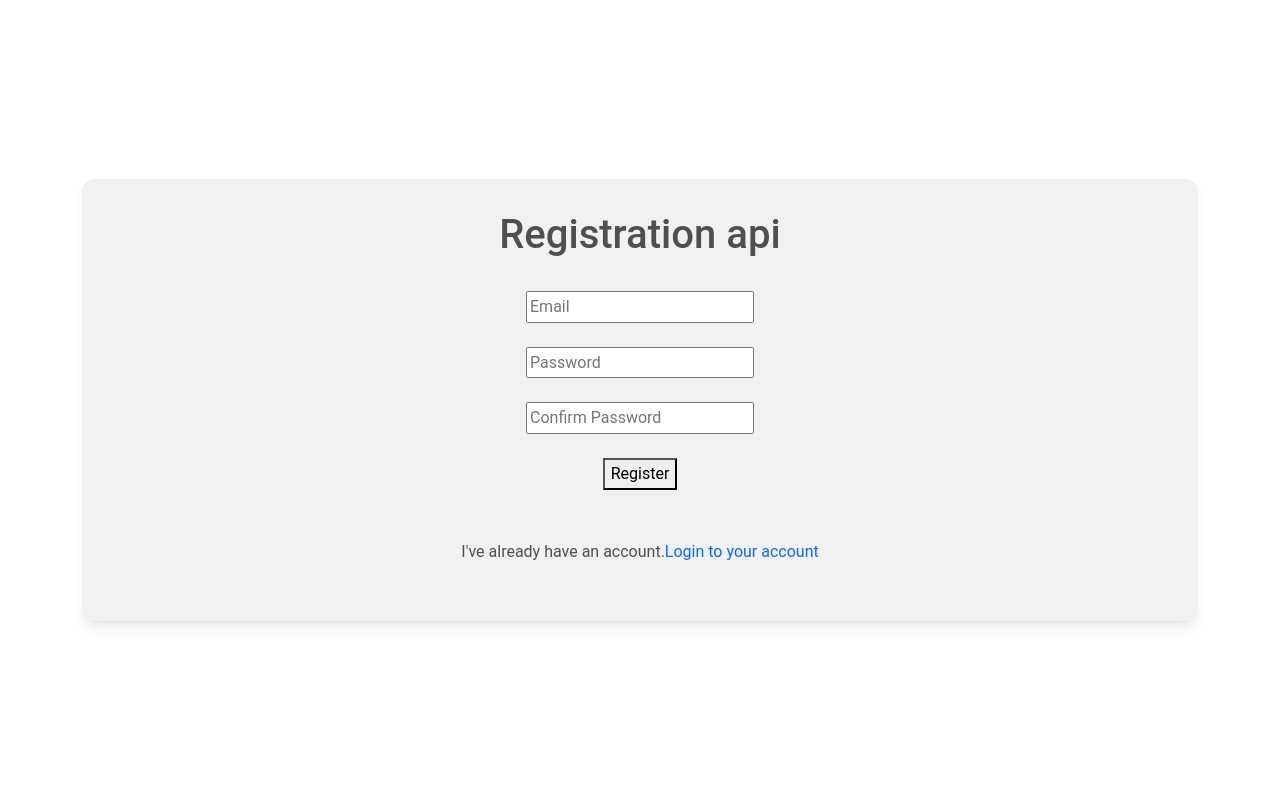
After one commit to pooryafayazi/Todo-App-Project-CBV, a Django app: template core/templates/accounts/registration.html in a window 1280 px wide. The commit adds this page. Run offline with Django 4.2, Linux system fonts and the light colour scheme; the template is opened without the code that fills it, so the values that code supplies are empty; some libraries are stand-ins or nearby versions.

Commit message:
registration page

```diff
--- a/core/accounts/api/v1/urls/accounts.py
+++ b/core/accounts/api/v1/urls/accounts.py
@@ -3,7 +3,7 @@ from .. import views
 from rest_framework_simplejwt.views import TokenRefreshView, TokenVerifyView
 
 # from rest_framework.authtoken.views import ObtainAuthToken
-
+app_name = "api-v1-accounts"
 
 urlpatterns = [
     # registration
--- /dev/null
+++ b/core/templates/accounts/registration.html
@@ -0,0 +1,59 @@
+<!-- accounts/registration.html -->
+{% load static %}
+<!DOCTYPE html>
+<html lang="fa">
+<head>
+    <meta charset="UTF-8">
+    <meta name="viewport" content="width=device-width, initial-scale=1.0">
+    <title>Registration</title>
+    <link rel="stylesheet" href="{% static 'main.css' %}" />
+    <link rel="stylesheet" href="https://cdnjs.cloudflare.com/ajax/libs/mdb-ui-kit/3.6.0/mdb.min.css" />
+    <link rel="stylesheet" href="https://cdnjs.cloudflare.com/ajax/libs/font-awesome/5.15.3/css/all.min.css" />
+    <script type="text/javascript" src="https://cdnjs.cloudflare.com/ajax/libs/mdb-ui-kit/3.6.0/mdb.min.js"></script>
+    <script src="https://code.jquery.com/jquery-3.6.0.min.js"></script>
+</head>
+<body>
+    <section class="vh-100">
+        <div class="container py-5 h-100">
+            <div class="row d-flex justify-content-center align-items-center h-100">
+                <div class="col">
+                    <div class="card" id="list1" style="border-radius: .75rem; background-color: #eff1f2;">
+                        <div class="card-body py-4 px-4 px-md-5">
+
+                                <div class="d-flex justify-content-center align-items-center  pt-2 pb-3">
+                                    <h1>Registration api</h1>
+                                </div>
+
+                                <form id="registration-form">
+                                    <div class="d-flex justify-content-center align-items-center  pt-2 pb-3"><input type="email" name="email" placeholder="Email" required></div>
+                                    <div class="d-flex justify-content-center align-items-center  pt-2 pb-3"><input type="password" name="password" placeholder="Password" required></div>
+                                    <div class="d-flex justify-content-center align-items-center  pt-2 pb-3"><input type="password" name="password1" placeholder="Confirm Password" required></div>
+                                    <div class="d-flex justify-content-center align-items-center  pt-2 pb-3"><button type="submit">Register</button></div>
+                                </form>
+
+                                <br>
+
+                                <div class="d-flex justify-content-center align-items-center  pt-2 pb-3">
+                                    <p>I've already have an account.<a href="{% url 'accounts:api-v1-accounts:login' %}">Login to your account</a></p>
+                                </div>
+
+                        </div>
+                    </div>
+                </div>
+            </div>
+        </div>
+    </section>
+
+    <script>
+        $('#registration-form').on('submit', function(e) {
+            e.preventDefault();
+            const formData = $(this).serialize();
+            $.post('/api/v1/registration/', formData, function(response) {
+                alert('Registration was successfully: ' + response.email);
+            }).fail(function(xhr) {
+                alert('Error: ' + xhr.responseJSON.detail);
+            });
+        });
+    </script>
+</body>
+</html>
```
Also changed, not shown: core/templates/accounts/login.html (+3 -4 lines), core/templates/accounts/registeration.html (deleted, +0 -31 lines).
